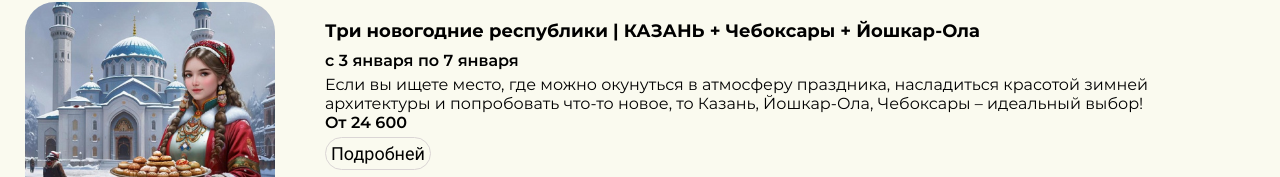
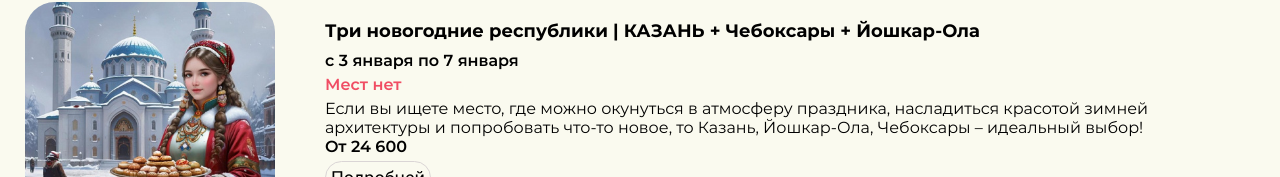
Before and after one commit to Mihail-css/tur-serves, a plain HTML site: page html/kazan.html in a window 1280 px wide. Shown: the part 1387-1564 px from the top of the page. Drawn offline with Linux system fonts and the light colour scheme.

Commit message:
new block

```diff
--- a/html/kazan.html
+++ b/html/kazan.html
@@ -196,9 +196,11 @@
 				<img class="tur__img" src="../img/tur-kazan/kazan-6.jpg" alt="kazan-5" width="250px">
 
 				<div class="tur__page-wrapper">
+
 					<!-- <span class="red " style="text-align:center;">💥ТОЛЬКО 1 ДЕНЬ💥 ТОЛЬКО 11.11.💥СКИДКА - 1 500 р.💥</span> -->
 					<h4 class="title-4"> Три новогодние республики | КАЗАНЬ + Чебоксары + Йошкар-Ола</h4>
 					<span>с 3 января  по 7 января </span>
+					<span class="red">Мест нет</span>
 					<p class="tur__page-subtitle">
 						Если вы ищете место, где можно окунуться в атмосферу праздника, насладиться красотой зимней архитектуры и попробовать что-то новое, то Казань, Йошкар-Ола, Чебоксары – идеальный выбор!
 
```
Also changed, not shown: html/kazan-6.html (+1 -1 lines).
